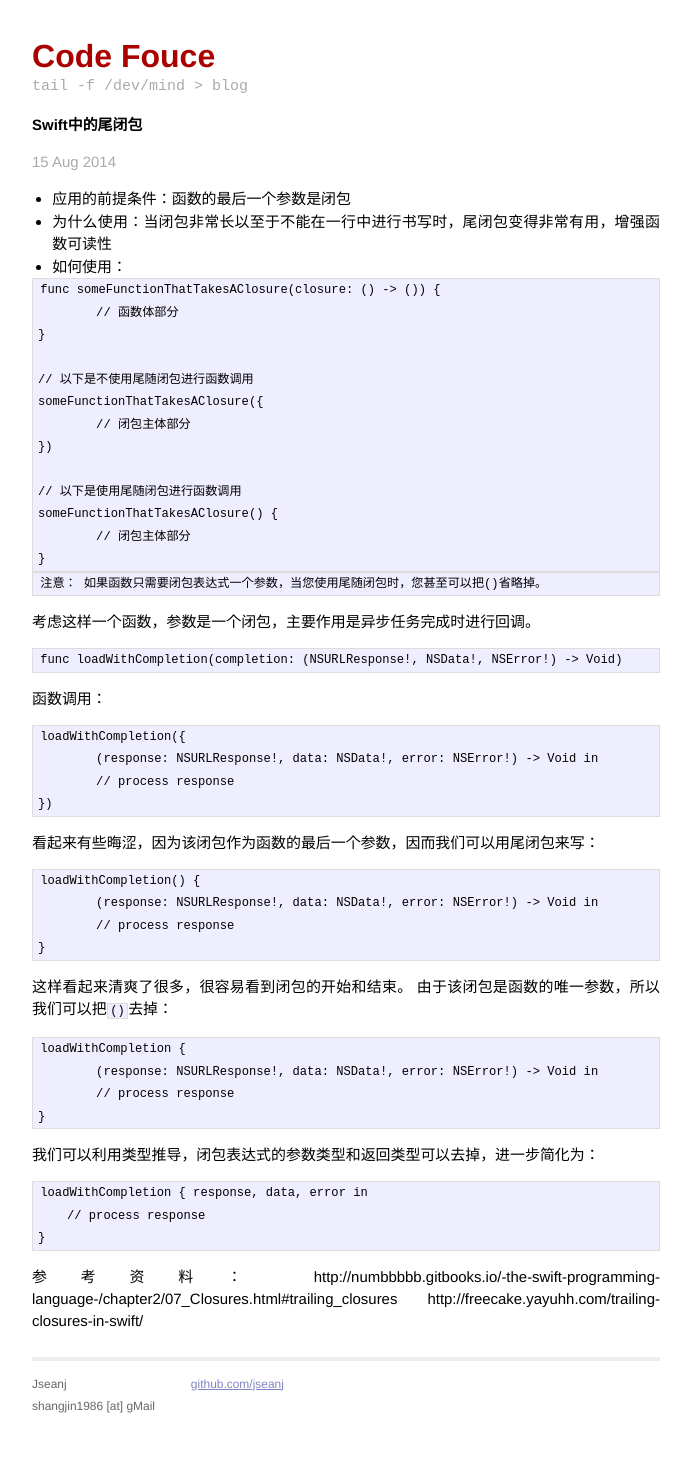
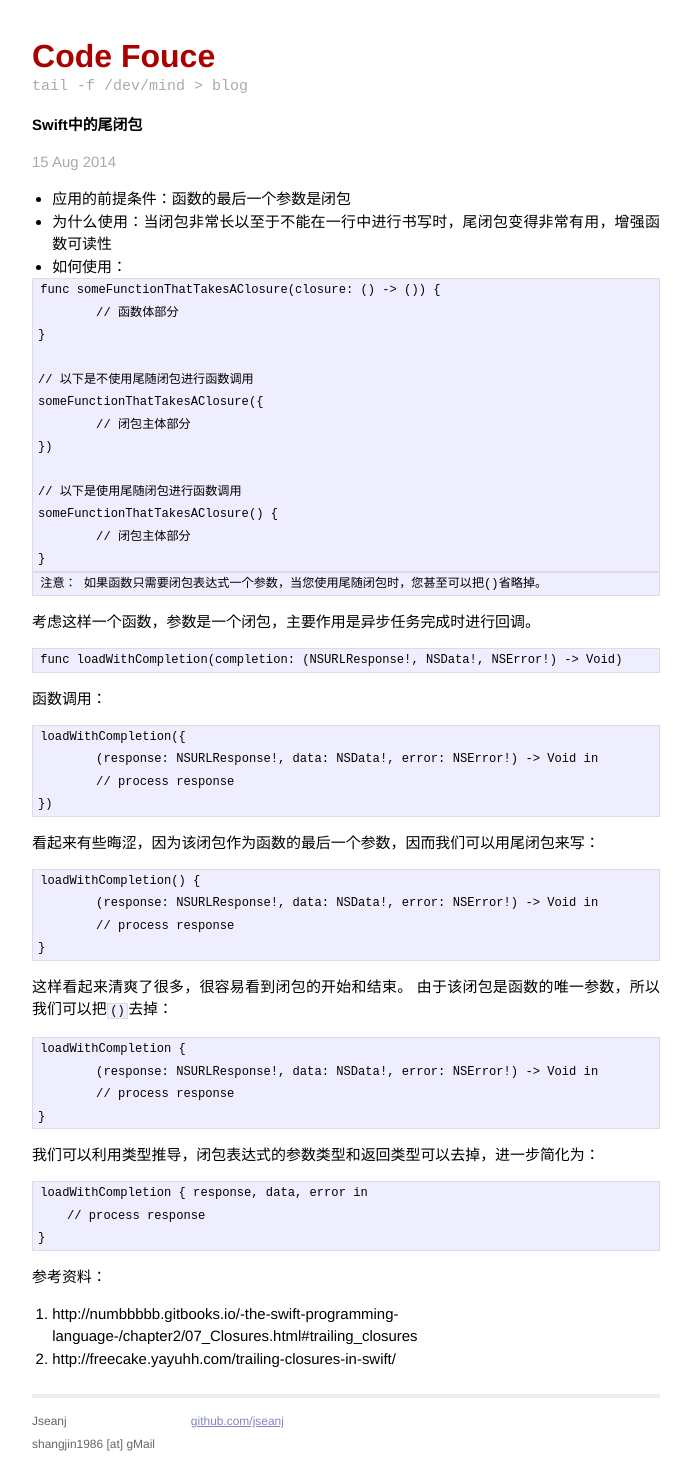
Before and after one commit to jseanj/jseanj.github.com, a Jekyll site: the page built from _posts/2014-08-15-swift-trailing-closure.md, in a window 1280 px wide. Shown: the whole page, without its empty margins (294-985 px from the left). Built offline with Jekyll 4.4.1, drawn with Linux system fonts in a browser that asks for light colours; Markdown is read by kramdown in place of the engine named in the settings; before the commit the page ends 1430 px from its top, so only the background shows below that; some of the changed lines change nothing that is shown.

Commit message:
add 8.15.two

````diff
--- a/_posts/2014-08-15-swift-trailing-closure.md
+++ b/_posts/2014-08-15-swift-trailing-closure.md
@@ -72,5 +72,5 @@ loadWithCompletion { response, data, error in
 ```
 
 参考资料：
-http://numbbbbb.gitbooks.io/-the-swift-programming-language-/chapter2/07_Closures.html#trailing_closures
-http://freecake.yayuhh.com/trailing-closures-in-swift/
+1. http://numbbbbb.gitbooks.io/-the-swift-programming-language-/chapter2/07_Closures.html#trailing_closures
+2. http://freecake.yayuhh.com/trailing-closures-in-swift/
````
